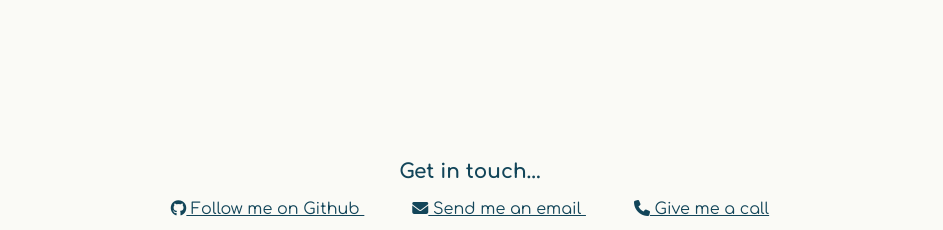
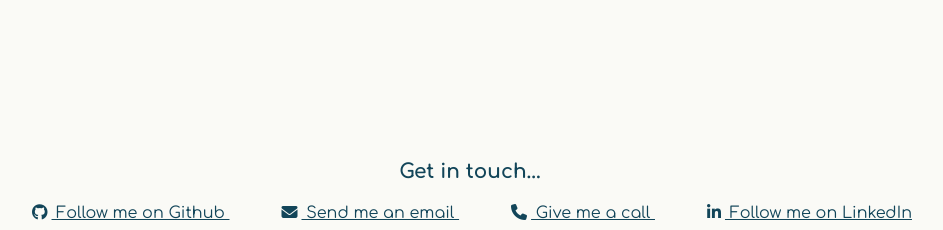
Before and after one commit to raeesa99/My-Website, a Node server app: page / in a window 1280 px wide. Shown: the part 718-948 px from the top of the page, without its empty margins (170-1113 px from the left). Run offline with Node 20, Linux system fonts and the light colour scheme; some libraries are stand-ins or nearby versions.

Commit message:
added linkedIn, added smooth scroll

```diff
--- a/public/style.css
+++ b/public/style.css
@@ -4,6 +4,13 @@ html, body {
     margin: 0;
     background: #FAFAF6;
     font-family: 'Comfortaa', cursive;
+}
+
+@media (prefers-reduced-motion: no-preference) {
+    * {
+      scroll-behavior: smooth;
+      box-sizing:inherit;
+    }
 }
 
 .container{
@@ -91,3 +98,7 @@ nav{
   #getintouch {
     font-size: 20px;
   }
+
+  i {
+    margin: 4px;
+  }
--- a/views/partials/footer.hbs
+++ b/views/partials/footer.hbs
@@ -2,17 +2,21 @@
         <div class="contact" id="contact">
             <h2 id="getintouch">Get in touch...</h2>
 
-            <a href="https://github.com/raeesa99" target="_blank" class="contactButton" id="profile-link">
+            <a href="https://github.com/raeesa99" target="_blank" class="contactButton">
             <i class="fa-brands fa-github"></i>
             Follow me on Github
             </a>
-            <a href="https://outlook.live.com/owa/" target="_blank" class="contactButton" id="mail">
+            <a href="https://outlook.live.com/owa/" target="_blank" class="contactButton">
             <i class="fa-solid fa-envelope"></i>
             Send me an email
             </a>
-            <a href="tel:12345678901" target="_blank" class="contactButton" id="phone">
+            <a href="tel:12345678901" target="_blank" class="contactButton">
             <i class="fa-solid fa-phone"></i>
             Give me a call
             </a>
+            <a href="www.linkedin.com/in/raeesa-p-43aa5a254" target="_blank" class="contactButton">
+            <i class="fa-brands fa-linkedin-in"></i>
+            Follow me on LinkedIn
+            </a>
         </div>
 </footer>
```
